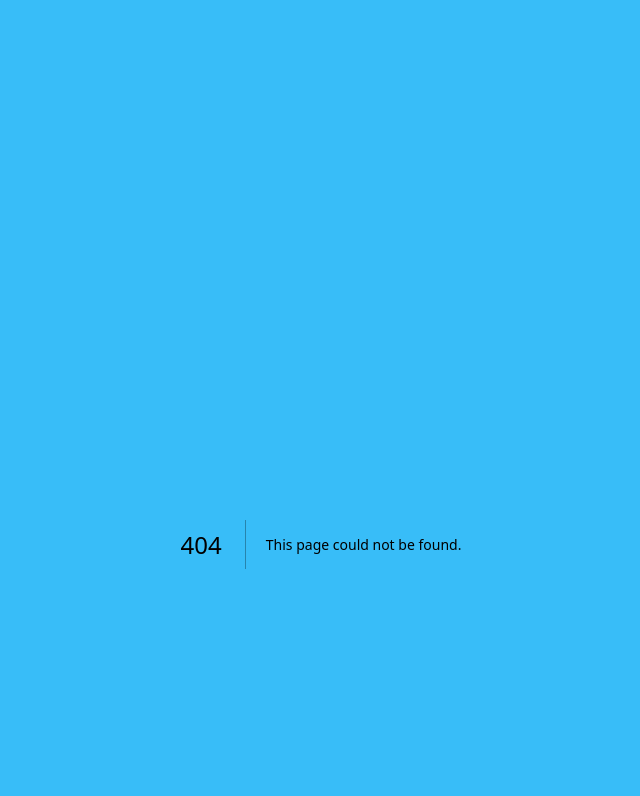
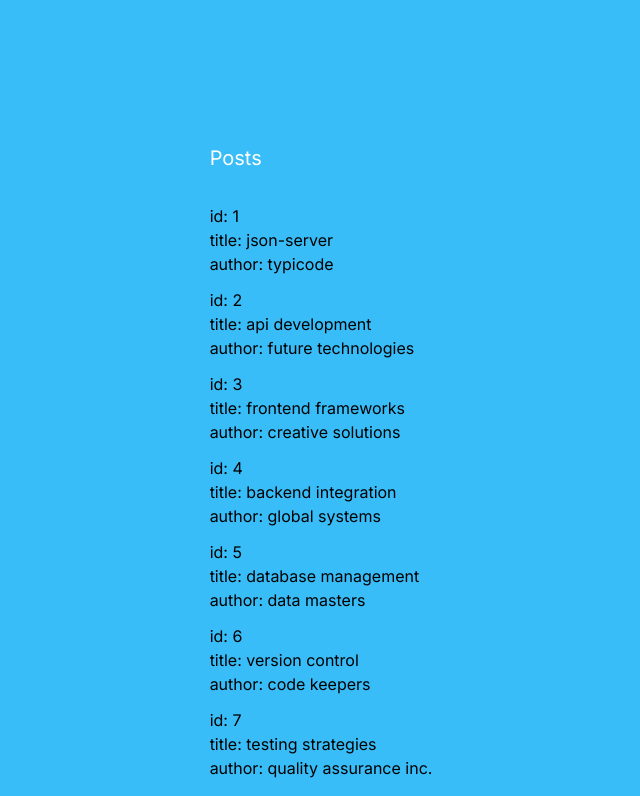
Before and after one commit to spaceofin/nextjs-prac, a Next.js app in the folder nextjs-ts-practice/: page /blog in a window 1280 px wide. Before the commit this address had no page. Shown: the top 796 px of the page, without its empty margins (319-959 px from the left). Built offline with nearby package versions, Linux system fonts and the light colour scheme; data requests are answered from the project's data file.

Commit message:
[nextjs-ts-practice]feat: add BlogPage for data fetching and display

```diff
--- /dev/null
+++ b/nextjs-ts-practice/app/blog/page.tsx
@@ -0,0 +1,29 @@
+interface Post {
+  id: number;
+  title: string;
+  author: string;
+}
+
+export default async function BlogPage() {
+  //   const posts = await fetch("http://localhost:3001/posts").then((res) =>
+  //     res.json()
+  //   );
+
+  const response = await fetch("http://localhost:3001/posts");
+  const posts = await response.json();
+
+  return (
+    <div className="flex flex-col">
+      <div className="mb-8 text-xl text-white">Posts</div>
+      <ul>
+        {posts.map((post: Post) => (
+          <li key={post.id} className="mb-3 text-s">
+            <div>id: {post.id}</div>
+            <div>title: {post.title}</div>
+            <div>author: {post.author}</div>
+          </li>
+        ))}
+      </ul>
+    </div>
+  );
+}
```
